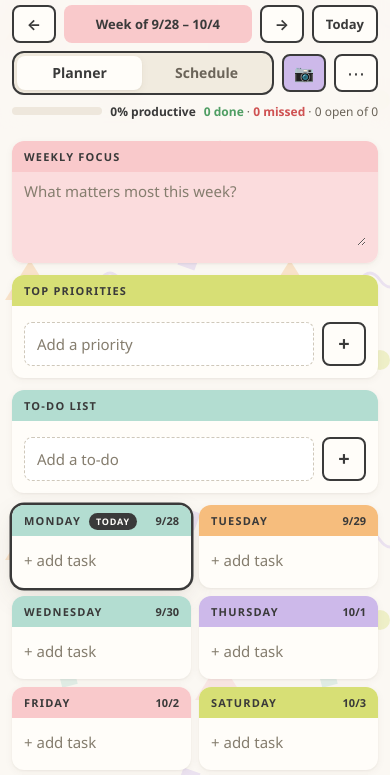
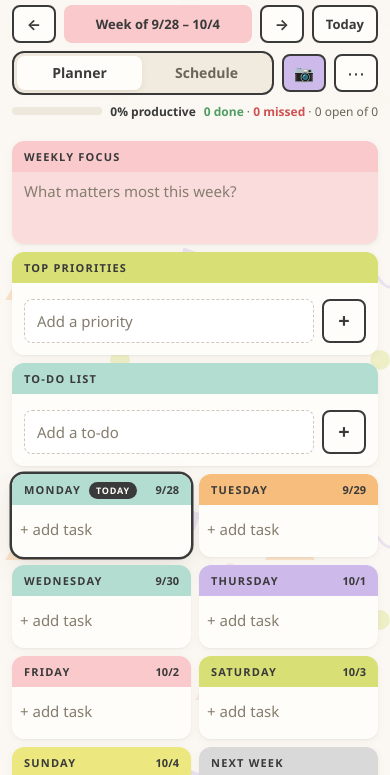
Before and after one commit to angela3famuz/weekly-planner, a plain HTML site: page index.html in a window 390 px wide. Shown: the part 40-815 px from the top of the page. Drawn offline with Linux system fonts and the light colour scheme.

Commit message:
Tighten planner spacing and let the Focus box fit its content
The Weekly Focus textarea reserved a fixed ~66px block regardless of
what was written; make it auto-grow from a 44px floor like the other
fields. Tighten the gaps between the big cards (grid/sidebar/bottom)
from 12px to 8px on phones and tablets, and trim the day-card side
padding, which also gives the wrapping task text a little more width
(short tasks like "Dentist 3pm" now fit on one line). Desktop column
gaps are unchanged.

Co-Authored-By: Claude Opus 4.8 <noreply@anthropic.com>

```diff
--- a/index.html
+++ b/index.html
@@ -184,7 +184,7 @@
   /* =========================================================
      Cards
      ========================================================= */
-  .grid { display: grid; grid-template-columns: 1fr; gap: var(--s3); }
+  .grid { display: grid; grid-template-columns: 1fr; gap: var(--s2); }
   .card {
     background: var(--card); border-radius: var(--r-md);
     box-shadow: var(--sh-1); overflow: hidden;
@@ -194,14 +194,15 @@
     text-transform: uppercase; display: flex; justify-content: space-between; align-items: center;
   }
   .card-body { padding: var(--s2) var(--s3) var(--s3); }
-  .sidebar { display: flex; flex-direction: column; gap: var(--s3); }
+  .sidebar { display: flex; flex-direction: column; gap: var(--s2); }
 
   textarea {
     width: 100%; border: none; resize: vertical; background: transparent;
     outline: none; line-height: 1.55; font-size: 15px;
   }
   .focus-body { background: var(--pink-soft); }
-  .focus-body textarea { min-height: 66px; }
+  /* Grows to fit what's written rather than reserving a fixed tall block. */
+  .focus-body textarea { min-height: 44px; resize: none; overflow: hidden; }
   ::placeholder { color: var(--ink-3); opacity: 1; }
 
   /* =========================================================
@@ -280,7 +281,7 @@
   .days { display: grid; grid-template-columns: repeat(2, 1fr); gap: var(--s2); }
   .day-card .card-head span.date { font-weight: 600; text-transform: none; letter-spacing: 0; }
   .day-card.today-card { box-shadow: 0 0 0 2.5px var(--ink), var(--sh-2); }
-  .day-card .card-body { min-height: 0; padding: var(--s1) var(--s3) var(--s2); }
+  .day-card .card-body { min-height: 0; padding: var(--s1) var(--s2) var(--s2); }
   .today-pill {
     background: var(--ink); color: var(--card); border-radius: 999px;
     font-size: 9px; letter-spacing: .8px; padding: 2px 7px; margin-left: var(--s2);
@@ -308,7 +309,7 @@
   /* =========================================================
      Habits
      ========================================================= */
-  .bottom { display: grid; grid-template-columns: 1fr; gap: var(--s3); margin-top: var(--s3); }
+  .bottom { display: grid; grid-template-columns: 1fr; gap: var(--s2); margin-top: var(--s2); }
   table.habits { width: 100%; border-collapse: collapse; table-layout: fixed; }
   table.habits th {
     font-size: 11px; font-weight: 800; padding: var(--s1) 0; text-align: center; color: var(--ink-2);
@@ -3513,7 +3514,8 @@
   function render() {
     var end = new Date(weekStart); end.setDate(end.getDate() + 6);
     document.getElementById('weekLabel').textContent = 'Week of ' + fmt(weekStart) + ' – ' + fmt(end);
-    document.getElementById('focus').value = data.focus || '';
+    var focusEl = document.getElementById('focus');
+    focusEl.value = data.focus || ''; autoGrow(focusEl);
     document.getElementById('notes').value = data.notes || '';
     renderChecklist(document.getElementById('priorities'), data.priorities, { star: true });
     renderChecklist(document.getElementById('todos'), data.todos, { star: false });
@@ -3523,7 +3525,7 @@
     buildScheduleGrid();
   }
 
-  document.getElementById('focus').addEventListener('input', function (e) { data.focus = e.target.value; save(); });
+  document.getElementById('focus').addEventListener('input', function (e) { data.focus = e.target.value; autoGrow(e.target); save(); });
   document.getElementById('notes').addEventListener('input', function (e) { data.notes = e.target.value; save(); });
 
   /* Enter alone is not enough on a phone, where the return key is easy to miss
@@ -3595,14 +3597,14 @@
     if (!planner) buildScheduleGrid();
     // Checklist and task fields sized to 0 while the planner was hidden need
     // re-growing once it is on screen and the rows have a laid-out height.
-    else document.querySelectorAll('.check-input, .task-input').forEach(autoGrow);
+    else document.querySelectorAll('.check-input, .task-input, #focus').forEach(autoGrow);
   }
   document.getElementById('tabPlanner').onclick = function () { setTab('planner'); };
   document.getElementById('tabSchedule').onclick = function () { setTab('schedule'); };
 
-  // A width change rewraps the checklist and task text, so heights must be recomputed.
+  // A width change rewraps the checklist, task and focus text, so heights must be recomputed.
   window.addEventListener('resize', function () {
-    document.querySelectorAll('.check-input, .task-input').forEach(autoGrow);
+    document.querySelectorAll('.check-input, .task-input, #focus').forEach(autoGrow);
   });
 
   // Shadow under the top bar only once content has scrolled beneath it.
```
